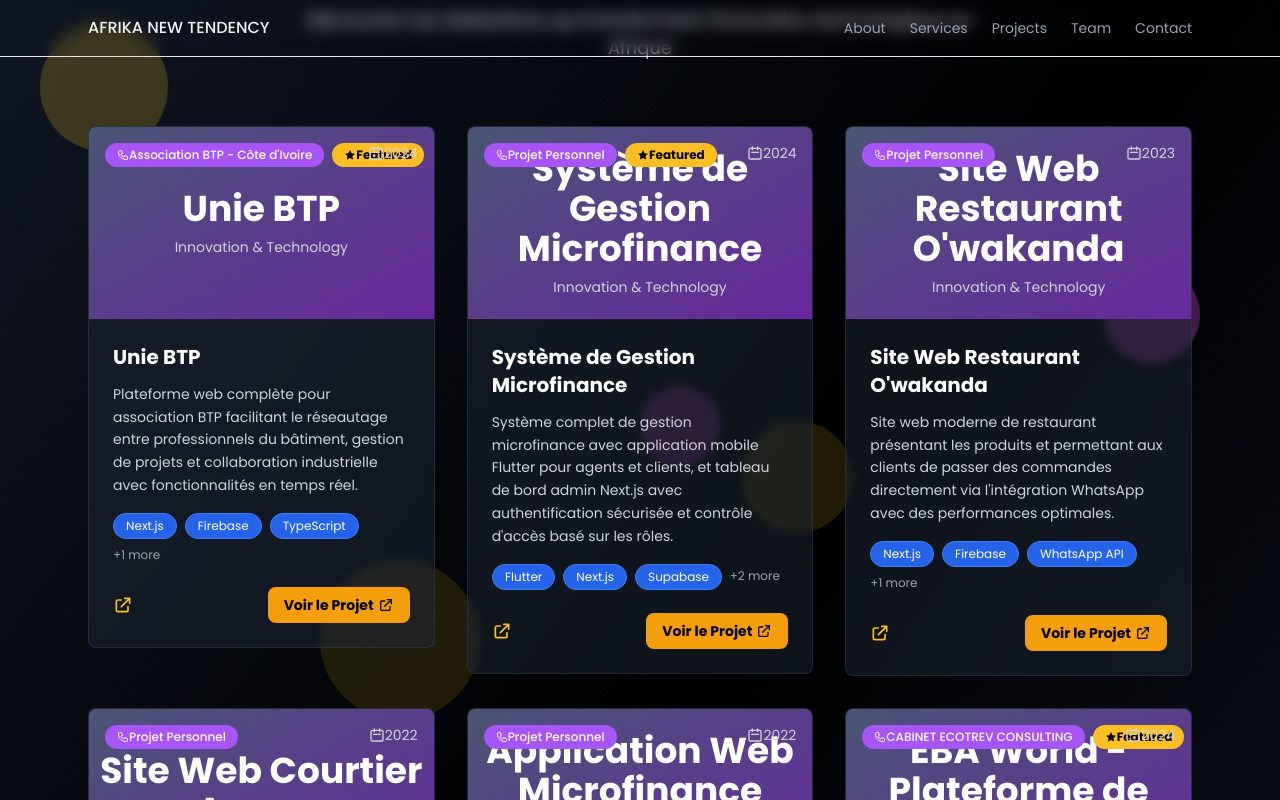
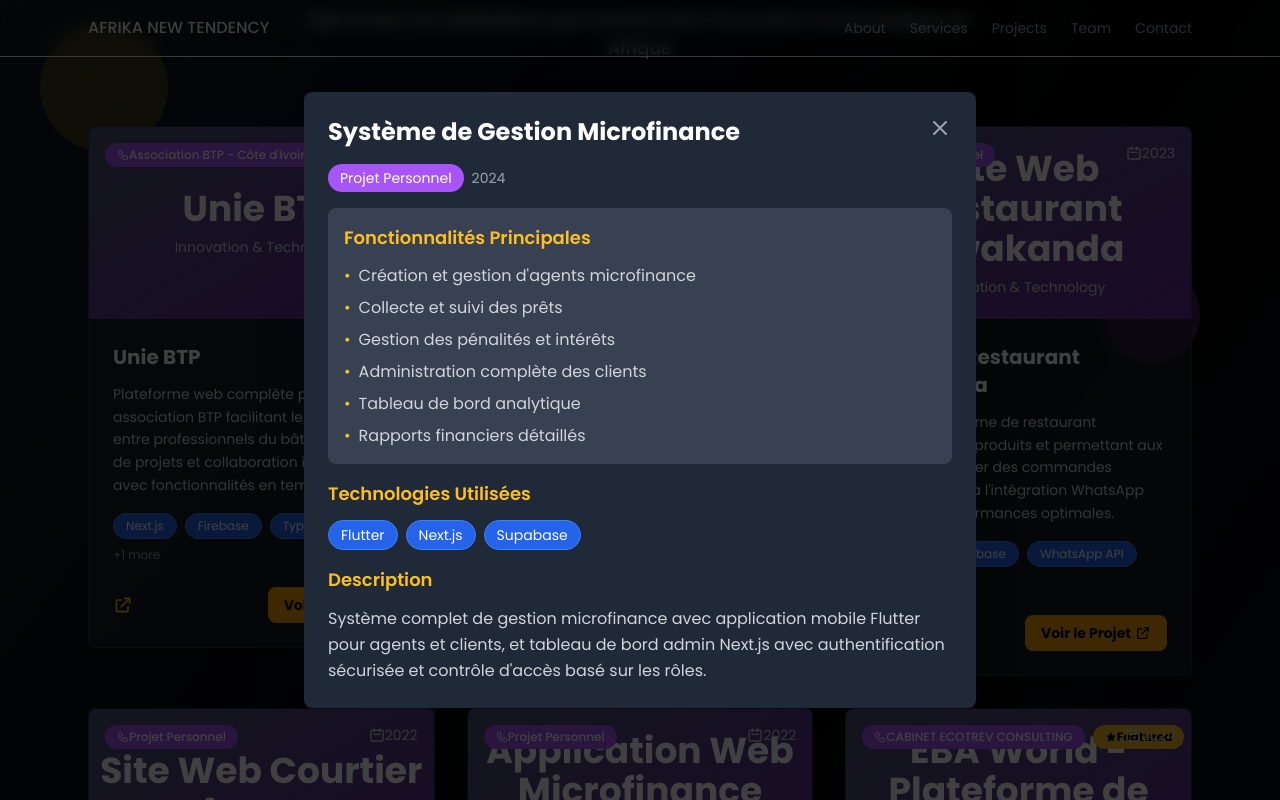
Before and after one commit to jeremiekounoudji/africa-new-tendency, a React (Vite) app: page / in a window 1280 px wide. Both pictures are taken after a click on the element 639 px from the left and 3417 px from the top of the page. Shown: the part 3017-3817 px from the top of the page. Built offline with nearby package versions, Linux system fonts and the light colour scheme.

Commit message:
Update project links and add modal for Eco Finance - Fix Kotisation URL to 3ah.org/kotisation - Add modal functionality for Microfinance project - Include detailed features: agent management, loan collection, penalties, client management - Update About section to show 8 years experience (maximum)

```diff
--- a/src/sections/About.tsx
+++ b/src/sections/About.tsx
@@ -77,11 +77,11 @@ export function About(): JSX.Element {
               </div>
 
               {/* Experience Paragraph */}
-              <p className="text-lg text-gray-300 leading-relaxed">
-                <span className="text-blue-400 font-semibold">6-8 années d'expérience</span> dans le développement full-stack,
-                spécialisés dans la création d'applications web et mobiles modernes qui résolvent des problèmes réels
-                et transforment les entreprises africaines.
-              </p>
+                              <p className="text-lg text-gray-300 leading-relaxed">
+                  <span className="text-blue-400 font-semibold">8 années d'expérience</span> dans le développement full-stack,
+                  spécialisés dans la création d'applications web et mobiles modernes qui résolvent des problèmes réels
+                  et transforment les entreprises africaines.
+                </p>
 
               {/* Work History */}
               <p className="text-lg text-gray-300 leading-relaxed">
--- a/src/sections/Projects.tsx
+++ b/src/sections/Projects.tsx
@@ -1,9 +1,12 @@
-import React from 'react'
+import React, { useState } from 'react'
 import { Container } from '../components/ui/Container'
 import { Heading } from '../components/ui/Heading'
 import { Reveal } from '../lib/motion'
 
 export function Projects(): JSX.Element {
+  const [selectedProject, setSelectedProject] = useState<any>(null)
+  const [isModalOpen, setIsModalOpen] = useState(false)
+
   const projects = [
     {
       id: 'unie-btp',
@@ -27,7 +30,8 @@ export function Projects(): JSX.Element {
       technologies: ['Flutter', 'Next.js', 'Supabase'],
       moreTech: 2,
       image: '/assets/microfinance.jpg',
-      url: 'https://ecofinance-admin.vercel.app'
+      url: null,
+      hasModal: true
     },
     {
       id: 'owakanda',
@@ -63,7 +67,7 @@ export function Projects(): JSX.Element {
       technologies: ['HTML', 'CSS', 'PHP'],
       moreTech: 2,
       image: '/assets/kotisation.jpg',
-      url: 'https://3ah.org'
+      url: 'https://3ah.org/kotisation'
     },
     {
       id: 'eba-world',
@@ -98,7 +102,14 @@ export function Projects(): JSX.Element {
             <Reveal key={project.id} className="group">
               <div
                 className="relative bg-gray-800/50 backdrop-blur-sm rounded-lg border border-gray-700/50 overflow-hidden hover:bg-gray-800/70 transition-all duration-500 hover:border-amber-400/30 hover:shadow-xl hover:shadow-amber-400/10 transform hover:-translate-y-2 cursor-pointer"
-                onClick={() => window.open(project.url, '_blank', 'noopener,noreferrer')}
+                onClick={() => {
+                  if (project.hasModal) {
+                    setSelectedProject(project)
+                    setIsModalOpen(true)
+                  } else if (project.url) {
+                    window.open(project.url, '_blank', 'noopener,noreferrer')
+                  }
+                }}
               >
 
                 {/* Header Tags */}
@@ -165,6 +176,21 @@ export function Projects(): JSX.Element {
 
                   {/* Call to Action */}
                   <div className="flex items-center justify-between">
+                    {project.hasModal ? (
+                      <button
+                        onClick={(e) => {
+                          e.stopPropagation()
+                          setSelectedProject(project)
+                          setIsModalOpen(true)
+                        }}
+                        className="text-amber-400 hover:text-amber-300 transition-colors duration-300"
+                      >
+                        <svg className="w-5 h-5" fill="none" stroke="currentColor" viewBox="0 0 24 24">
+                          <path strokeLinecap="round" strokeLinejoin="round" strokeWidth="2" d="M15 12a3 3 0 11-6 0 3 3 0 016 0z"></path>
+                          <path strokeLinecap="round" strokeLinejoin="round" strokeWidth="2" d="M2.458 12C3.732 7.943 7.523 5 12 5c4.478 0 8.268 2.943 9.542 7-1.274 4.057-5.064 7-9.542 7-4.477 0-8.268-2.943-9.542-7z"></path>
+                        </svg>
+                      </button>
+                    ) : (
                       <a
                         href={project.url}
                         target="_blank"
@@ -175,7 +201,24 @@ export function Projects(): JSX.Element {
                           <path strokeLinecap="round" strokeLinejoin="round" strokeWidth="2" d="M10 6H6a2 2 0 00-2 2v10a2 2 0 002 2h10a2 2 0 002-2v-4M14 4h6m0 0v6m0-6L10 14"></path>
                         </svg>
                       </a>
+                    )}
 
+                    {project.hasModal ? (
+                      <button
+                        onClick={(e) => {
+                          e.stopPropagation()
+                          setSelectedProject(project)
+                          setIsModalOpen(true)
+                        }}
+                        className="inline-flex items-center px-4 py-2 bg-amber-500 text-black font-bold rounded-lg hover:bg-amber-400 transition-all duration-300 transform hover:scale-105 text-sm"
+                      >
+                        Voir les Détails
+                        <svg className="w-4 h-4 ml-1" fill="none" stroke="currentColor" viewBox="0 0 24 24">
+                          <path strokeLinecap="round" strokeLinejoin="round" strokeWidth="2" d="M15 12a3 3 0 11-6 0 3 3 0 016 0z"></path>
+                          <path strokeLinecap="round" strokeLinejoin="round" strokeWidth="2" d="M2.458 12C3.732 7.943 7.523 5 12 5c4.478 0 8.268 2.943 9.542 7-1.274 4.057-5.064 7-9.542 7-4.477 0-8.268-2.943-9.542-7z"></path>
+                        </svg>
+                      </button>
+                    ) : (
                       <a
                         href={project.url}
                         target="_blank"
@@ -187,6 +230,7 @@ export function Projects(): JSX.Element {
                           <path strokeLinecap="round" strokeLinejoin="round" strokeWidth="2" d="M10 6H6a2 2 0 00-2 2v10a2 2 0 002 2h10a2 2 0 002-2v-4M14 4h6m0 0v6m0-6L10 14"></path>
                         </svg>
                       </a>
+                    )}
                   </div>
                 </div>
 
@@ -215,6 +259,87 @@ export function Projects(): JSX.Element {
           </div>
         </Reveal>
       </Container>
+
+      {/* Project Modal */}
+      {isModalOpen && selectedProject && (
+        <div className="fixed inset-0 bg-black bg-opacity-75 flex items-center justify-center z-50 p-4">
+          <div className="bg-gray-800 rounded-lg max-w-2xl w-full max-h-[90vh] overflow-y-auto">
+            <div className="p-6">
+              <div className="flex justify-between items-start mb-4">
+                <h3 className="text-2xl font-bold text-white">{selectedProject.title}</h3>
+                <button
+                  onClick={() => setIsModalOpen(false)}
+                  className="text-gray-400 hover:text-white transition-colors"
+                >
+                  <svg className="w-6 h-6" fill="none" stroke="currentColor" viewBox="0 0 24 24">
+                    <path strokeLinecap="round" strokeLinejoin="round" strokeWidth="2" d="M6 18L18 6M6 6l12 12"></path>
+                  </svg>
+                </button>
+              </div>
+
+              <div className="space-y-4">
+                <div className="flex items-center space-x-2">
+                  <span className="bg-purple-500 text-white px-3 py-1 rounded-full text-sm">
+                    {selectedProject.company}
+                  </span>
+                  <span className="text-gray-400 text-sm">{selectedProject.year}</span>
+                </div>
+
+                <div className="bg-gray-700 rounded-lg p-4">
+                  <h4 className="text-lg font-semibold text-amber-400 mb-3">Fonctionnalités Principales</h4>
+                  <ul className="space-y-2 text-gray-300">
+                    <li className="flex items-start">
+                      <span className="text-amber-400 mr-2">•</span>
+                      Création et gestion d'agents microfinance
+                    </li>
+                    <li className="flex items-start">
+                      <span className="text-amber-400 mr-2">•</span>
+                      Collecte et suivi des prêts
+                    </li>
+                    <li className="flex items-start">
+                      <span className="text-amber-400 mr-2">•</span>
+                      Gestion des pénalités et intérêts
+                    </li>
+                    <li className="flex items-start">
+                      <span className="text-amber-400 mr-2">•</span>
+                      Administration complète des clients
+                    </li>
+                    <li className="flex items-start">
+                      <span className="text-amber-400 mr-2">•</span>
+                      Tableau de bord analytique
+                    </li>
+                    <li className="flex items-start">
+                      <span className="text-amber-400 mr-2">•</span>
+                      Rapports financiers détaillés
+                    </li>
+                  </ul>
+                </div>
+
+                <div>
+                  <h4 className="text-lg font-semibold text-amber-400 mb-3">Technologies Utilisées</h4>
+                  <div className="flex flex-wrap gap-2">
+                    {selectedProject.technologies.map((tech: string, index: number) => (
+                      <span
+                        key={index}
+                        className="px-3 py-1 bg-blue-600 text-white text-sm rounded-full border border-blue-500"
+                      >
+                        {tech}
+                      </span>
+                    ))}
+                  </div>
+                </div>
+
+                <div>
+                  <h4 className="text-lg font-semibold text-amber-400 mb-3">Description</h4>
+                  <p className="text-gray-300 leading-relaxed">
+                    {selectedProject.description}
+                  </p>
+                </div>
+              </div>
+            </div>
+          </div>
+        </div>
+      )}
     </section>
   )
 }
```
Lines whose indentation alone changed are shown as unchanged.
